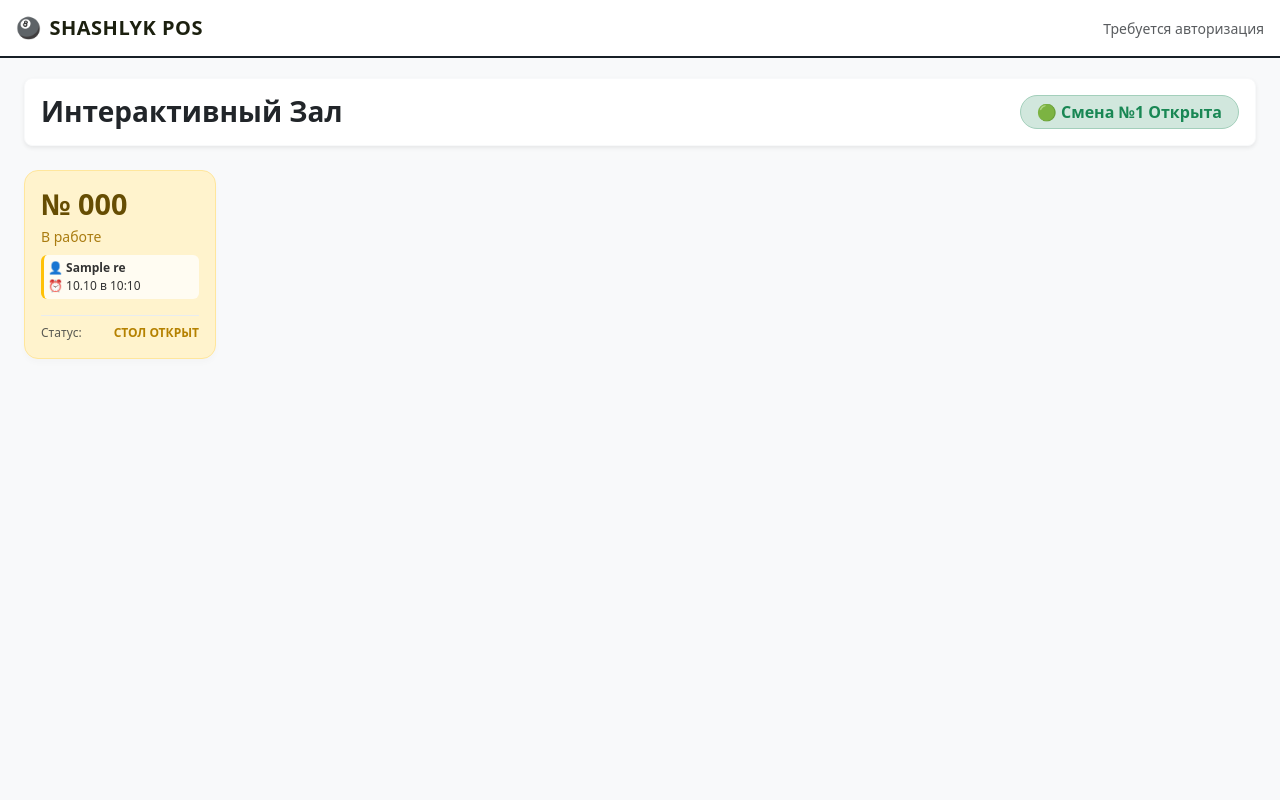
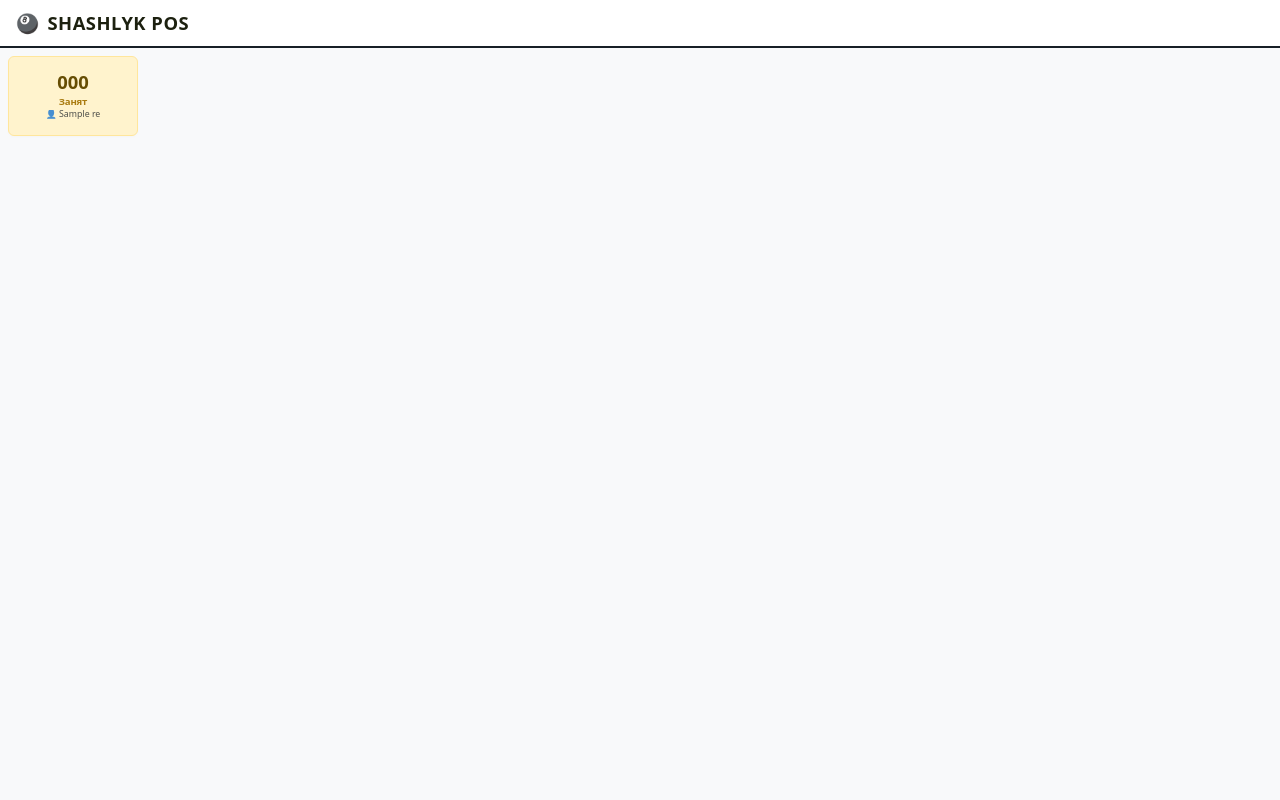
Before and after one commit to mickaaDev/shashlyk, a Django app: template orders/templates/orders/dashboard.html in a window 1280 px wide. Run offline with Django 5.2, Linux system fonts and the light colour scheme; tables that the repository leaves empty hold one stand-in row (values such as "Sample post"); the template is opened without the code that fills it: values that come from a table or form of the project are taken from there, most other values are stand-ins (such as "Sample title", 1, 10 or a date in 2020).

Commit message:
changed layout and added waiter model

```diff
--- a/orders/templates/orders/bill_detail.html
+++ b/orders/templates/orders/bill_detail.html
@@ -124,7 +124,7 @@
                 <td class="text-end"><strong>Стол:</strong> №{{ order.table.number }}</td>
             </tr>
             <tr>
-                <td><strong>Оф-т:</strong> {{ order.waiter.username }}</td>
+                <td><strong>Оф-т:</strong> {{ order.waiter.name }}</td>
                 <td class="text-end"><strong>Время:</strong> {{ order.created_at|date:"H:i" }}</td>
             </tr>
             <tr>
--- a/orders/templates/orders/dashboard.html
+++ b/orders/templates/orders/dashboard.html
@@ -2,80 +2,61 @@
 {% block content %}
 
 <style>
-    /* Общий фон зала в легком стиле */
+    /* Убираем все лишние отступы для чистого экрана */
     .hall-container {
         background-color: #f8f9fa;
-        /* 🌟 УДАЛИТЕ min-height и overflow-y: auto */
-        /* Позвольте странице растягиваться естественным образом */
-        padding-top: 20px;
-        padding-bottom: 40px;
+        padding: 8px;
         font-family: system-ui, -apple-system, sans-serif;
-
-        /* Гарантируем, что контейнер занимает всю доступную высоту,
-           но не ограничиваем её жестко */
-        min-height: 100vh;
     }
 
-    /* Базовая карточка стола */
-    .card-table {
-        border: 1px solid #dee2e6;
-        border-radius: 14px;
-        transition: all 0.2s ease-in-out;
-        min-height: 140px;
-        box-shadow: 0 4px 6px rgba(0, 0, 0, 0.02) !important;
-    }
-    .card-table:hover {
-        transform: translateY(-3px);
-        box-shadow: 0 8px 15px rgba(0, 0, 0, 0.06) !important;
+    /* Флекс-контейнер: блоки плотно выстраиваются в ряд и переносятся только при нехватке места */
+    .tables-flex-grid {
+        display: flex;
+        flex-wrap: wrap;
+        gap: 6px; /* Минимальный зазор между столами */
+        justify-content: flex-start;
     }
 
-    /* Свободный стол (Мягкий пастельный зеленый) */
-    .table-free {
-        background-color: #ebf7ed !important;
-        border-color: #a3cfbb !important;
+    /* Ультра-компактный блок стола с фиксированной шириной */
+    .table-mini-box {
+        width: 130px;       /* Жестко зафиксированная минимальная ширина */
+        height: 80px;      /* Жестко зафиксированная компактная высота */
+        border: 1px solid #dee2e6;
+        border-radius: 6px;
+        transition: all 0.1s ease-in-out;
+        display: flex;
+        flex-direction: column;
+        justify-content: center;
+        align-items: center;
+        text-align: center;
+        padding: 4px;
+        box-shadow: 0 1px 3px rgba(0, 0, 0, 0.02);
     }
-    .table-free .table-number { color: #146c43; }
-    .table-free .table-status-text { color: #198754; }
-    .table-free .table-action { color: #198754; font-weight: bold; }
+    .table-mini-box:hover {
+        transform: scale(1.03);
+        box-shadow: 0 3px 6px rgba(0, 0, 0, 0.06);
+    }
 
-    /* Занятый стол / Обслуживание (Мягкий пастельный оранжевый/бежевый) */
-    .table-busy {
-        background-color: #fff3cd !important;
-        border-color: #ffe69c !important;
-    }
-    .table-busy .table-number { color: #664d03; }
-    .table-busy .table-status-text { color: #aa7c11; }
-    .table-busy .table-action { color: #b58100; font-weight: bold; }
+    /* Цветовые схемы состояний */
+    .table-free { background-color: #ebf7ed !important; border-color: #a3cfbb !important; }
+    .table-free .num { color: #146c43; }
+    .table-free .status { color: #198754; }
+
+    .table-busy { background-color: #fff3cd !important; border-color: #ffe69c !important; }
+    .table-busy .num { color: #664d03; }
+    .table-busy .status { color: #aa7c11; }
+
+    .table-reserved { background-color: #f3f0ff !important; border-color: #dcd4ff !important; }
+    .table-reserved .num { color: #4c36b3; }
+    .table-reserved .status { color: #6b52ed; }
 </style>
 
 <div class="hall-container">
-    <div class="container-fluid px-4">
+    <div class="tables-flex-grid">
 
-        <!-- Верхняя инфо-панель -->
-        <div class="d-flex justify-content-between align-items-center mb-4 bg-white p-3 rounded-3 border border-light shadow-sm">
-            <div>
-                <h2 class="fw-bold text-dark m-0 fs-3">Интерактивный Зал</h2>
-            </div>
-            <div>
-                {% if active_shift %}
-                    <span class="badge bg-success-subtle text-success border border-success-subtle px-3 py-2 fw-bold fs-6 rounded-pill">
-                        🟢 Смена №{{ active_shift.id }} Открыта
-                    </span>
-                {% else %}
-                    <span class="badge bg-danger-subtle text-danger border border-danger-subtle px-3 py-2 fw-bold fs-6 rounded-pill">
-                        🔴 Смена Закрыта
-                    </span>
-                {% endif %}
-            </div>
-        </div>
-
-        <!-- Сетка столов -->
-        <div class="row row-cols-2 row-cols-sm-3 row-cols-md-4 row-cols-lg-6 g-3">
         {% for table in tables|dictsort:"id" %}
-                <div class="col">
             <a href="{% url 'order_detail' table.id %}" class="text-decoration-none">
-                        <!-- Чистая проверка: если есть активный заказ — table-busy, если нет — table-free -->
-                        <div class="card card-table h-100
+                <div class="table-mini-box
                     {% if table.current_active_order %}
                         table-busy
                     {% elif res %}
@@ -84,55 +65,36 @@
                         table-free
                     {% endif %}">
 
-                            <div class="card-body d-flex flex-column justify-content-between p-3">
-                                <div>
-                                    <div class="d-flex justify-content-between align-items-start">
-                                        <h3 class="fw-bold mb-0 table-number" style="font-size: 1.8rem;"> № {{ table.number }}</h3>
+                    <!-- Номер стола -->
+                    <div class="fw-bold num" style="font-size: 1.15rem; line-height: 1.1;">
+                        {{ table.number }}
                     </div>
 
-                                    <div class="small mt-1 table-status-text fw-medium">
+                    <!-- Статус одной короткой строкой -->
+                    <div class="status fw-semibold text-truncate w-100" style="font-size: 0.6rem; margin-top: 2px; letter-spacing: -0.2px;">
                         {% if table.current_active_order %}
-                                            В работе
+                            Занят
                         {% elif res %}
-                                            Бронь: {{ res.reserved_for|date:"H:C" }}
+                            {{ res.reserved_for|date:"H:i" }}
                         {% else %}
                             Свободен
                         {% endif %}
                     </div>
 
-                                    <!-- Дополнительный блок: Инфо о бронировании -->
+                    <!-- Если есть бронь, выводим микро-имя гостя -->
                     {% if res %}
-                                        <div class="mt-2 p-1 rounded bg-white bg-opacity-75 border-start border-3 {% if table.current_active_order %}border-warning{% else %}border-primary{% endif %}" style="font-size: 0.75rem; color: #333;">
-                                            👤 <strong>{{ res.customer_name }}</strong><br>
-                                            ⏰ {{ res.reserved_for|date:"d.m в H:i" }}
+                        <div class="text-dark text-truncate w-100" style="font-size: 0.55rem; line-height: 1; margin-top: 1px; opacity: 0.8;">
+                            👤 {{ res.customer_name }}
                         </div>
                     {% endif %}
-                                </div>
-
-                                <div class="mt-3 pt-2 border-top border-light-subtle d-flex justify-content-between align-items-center">
-                                    <span class="small text-muted" style="font-size: 0.75rem;">Статус:</span>
-                                    <span class="table-action small text-uppercase tracking-wider" style="font-size: 0.75rem;">
-                                        {% if table.current_active_order %}
-                                            Стол Открыт
-                                        {% elif res %}
-                                            Резерв
-                                        {% else %}
-                                            Свободный
-                                        {% endif %}
-                                    </span>
-                                </div>
 
                 </div>
-                        </div>
             </a>
-                </div>
         {% empty %}
-                <div class="col-12 text-center py-5 bg-white rounded-3 border">
-                    <span class="fs-1">🗺️</span>
-                    <p class="text-muted mt-2 mb-0">Столы не найдены. Создайте конфигурацию столов в панели администратора Django.</p>
+            <div class="w-100 text-center py-4 bg-white rounded border">
+                <p class="text-muted small mb-0">Столы отсутствуют.</p>
             </div>
         {% endfor %}
-        </div>
 
     </div>
 </div>
--- a/orders/utils.py
+++ b/orders/utils.py
@@ -13,7 +13,8 @@ def generate_ticket_text(order, items, department_name):
     lines.append("==================================")
     lines.append(f"Чек: #{order.id}")
     lines.append(f"Стол: №{order.table.number if order.table else 'Без стола'}")
-    lines.append(f"Официант: {order.waiter.username if order.waiter else 'Система'}")
+    # Change line 16 in /home/micka/Proejcts/shashlik/shashlyk/orders/utils.py to:
+    lines.append(f"Официант: {order.waiter.name if order.waiter else 'Система'}")
     lines.append(f"Время: {timezone.now().strftime('%H:%M:%S')}")
     lines.append("----------------------------------")
 
@@ -45,7 +46,7 @@ def generate_bill_text(order, is_final=False):
     # Основная информация о заказе
     lines.append(f"Заказ:    #{order.id}")
     lines.append(f"Стол:     №{order.table.number if order.table else 'Без стола'}")
-    lines.append(f"Официант: {order.waiter.username if order.waiter else 'Система'}")
+    lines.append(f"Официант: {order.waiter.name if order.waiter else 'Система'}")
     lines.append(f"Дата:     {timezone.now().strftime('%d.%m.%Y %H:%M')}")
     lines.append("----------------------------------")
 
--- a/templates/base.html
+++ b/templates/base.html
@@ -32,7 +32,7 @@
         }
 
         .navbar-brand {
-            font-size: 1.25rem;
+            font-size: 1.15rem;
             letter-spacing: 0.5px;
         }
 
@@ -43,7 +43,7 @@
             position: relative;
         }
         .text-logo-accent {
-            color: #1c200f !important; /* Теплый, сочный янтарно-оранжевый цвет */
+            color: #1c200f !important;
         }
         /* Кастомизация всплывающих уведомлений Django */
         .alert-custom {
@@ -69,7 +69,7 @@
 <body>
 
     <!-- Навигационная панель -->
-    <nav class="navbar navbar-expand navbar-light py-2">
+    <nav class="navbar navbar-expand navbar-light py-1">
         <div class="container-fluid px-3">
             <a class="navbar-brand fw-bold text-logo-accent d-flex align-items-center" href="{% url 'waiter_dashboard' %}">
                 <span class="me-2">🎱</span> SHASHLYK POS
@@ -77,25 +77,20 @@
 
             <div class="ms-auto">
                 {% if user.is_authenticated %}
-                    <div class="d-flex align-items-center gap-3">
-                        <!-- Имя текущего официанта -->
-                        <span class="navbar-text text-secondary small">
-                            Пользователь: <strong class="text-dark fw-semibold">{{ user.username }}</strong>
+                    <div class="d-flex align-items-center gap-2">
+                        <!-- Компактное имя пользователя -->
+                        <span class="badge bg-light text-dark border fw-semibold px-2 py-1" style="font-size: 0.8rem;">
+                            👤 {{ user.name }}
                         </span>
 
                         <!-- Безопасная кнопка выхода (POST-запрос) -->
                         <form action="{% url 'logout' %}" method="post" class="m-0 p-0">
                             {% csrf_token %}
-                            <button type="submit" class="btn btn-sm btn-outline-danger py-1 px-2 rounded-2 fw-medium" style="font-size: 0.8rem;">
+                            <button type="submit" class="btn btn-sm btn-outline-danger py-1 px-2 rounded-2 fw-medium" style="font-size: 0.75rem;">
                                 Выйти
                             </button>
                         </form>
                     </div>
-                {% else %}
-                    <!-- Состояние, когда пользователь не авторизован -->
-                    <span class="navbar-text text-muted small fw-medium">
-                        Требуется авторизация
-                    </span>
                 {% endif %}
             </div>
         </div>
@@ -112,7 +107,7 @@
             {% endfor %}
         {% endif %}
 
-        <!-- Сюда подставляются дочерние шаблоны -->
+        <!-- Сюда подставляются дочерние шаблоны (сетка столов займет все место) -->
         {% block content %}
         {% endblock %}
     </div>
```
Also changed, not shown: orders/admin.py (+11 -1 lines), orders/models.py (+10 -1 lines), orders/templates/orders/order_detail.html (+76 -31 lines), orders/views.py (+52 -30 lines), 1 other file. Lines whose indentation alone changed are shown as unchanged.
